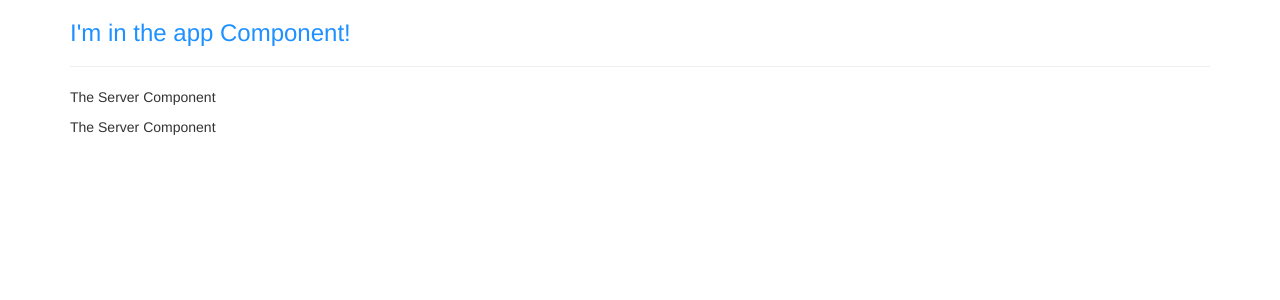
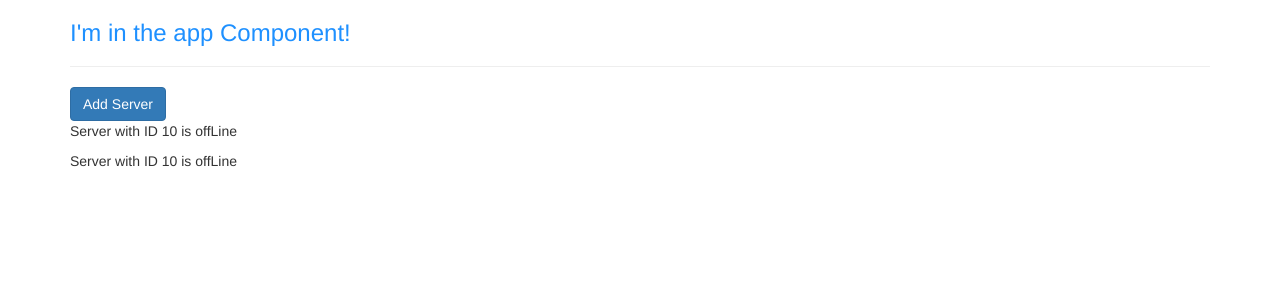
Before and after one commit to jmart210/Angular-Basics, an Angular app: page / in a window 1280 px wide. Shown: the top 300 px of the page. Built offline with nearby package versions, Linux system fonts and the light colour scheme.

Commit message:
property binding

```diff
--- a/src/app/server/server.component.html
+++ b/src/app/server/server.component.html
@@ -1 +1 @@
-<p>The Server Component</p>
+<p>{{ 'Server' }} with ID {{ serverId }} is  {{ getServerStatus() }} </p>
--- a/src/app/server/server.component.ts
+++ b/src/app/server/server.component.ts
@@ -5,5 +5,10 @@ import { Component } from '@angular/core';
     templateUrl: './server.component.html'
 })
 export class ServerComponent {
+    serverId: number = 10;
+    serverStatus: string = 'offLine';
 
+    getServerStatus() {
+        return this.serverStatus;
+    }
 }
--- a/src/app/servers/servers.component.html
+++ b/src/app/servers/servers.component.html
@@ -1,2 +1,5 @@
+<button
+  class="btn btn-primary"
+  [disabled]="!allowNewServer">Add Server</button>
 <app-server></app-server>
 <app-server></app-server>
--- a/src/app/servers/servers.component.ts
+++ b/src/app/servers/servers.component.ts
@@ -2,12 +2,18 @@ import { Component, OnInit } from '@angular/core';
 
 @Component({
   selector: 'app-servers',
-  template: '<app-server></app-server><app-server></app-server>',
+  // template: '<app-server></app-server><app-server></app-server>',
+  templateUrl: './servers.component.html',
   styleUrls: ['./servers.component.css']
 })
 export class ServersComponent implements OnInit {
+  allowNewServer = false;
 
-  constructor() { }
+  constructor() {
+    setTimeout(() => {
+      this.allowNewServer = true;
+    },2000);
+   }
 
   ngOnInit() {
   }
```
